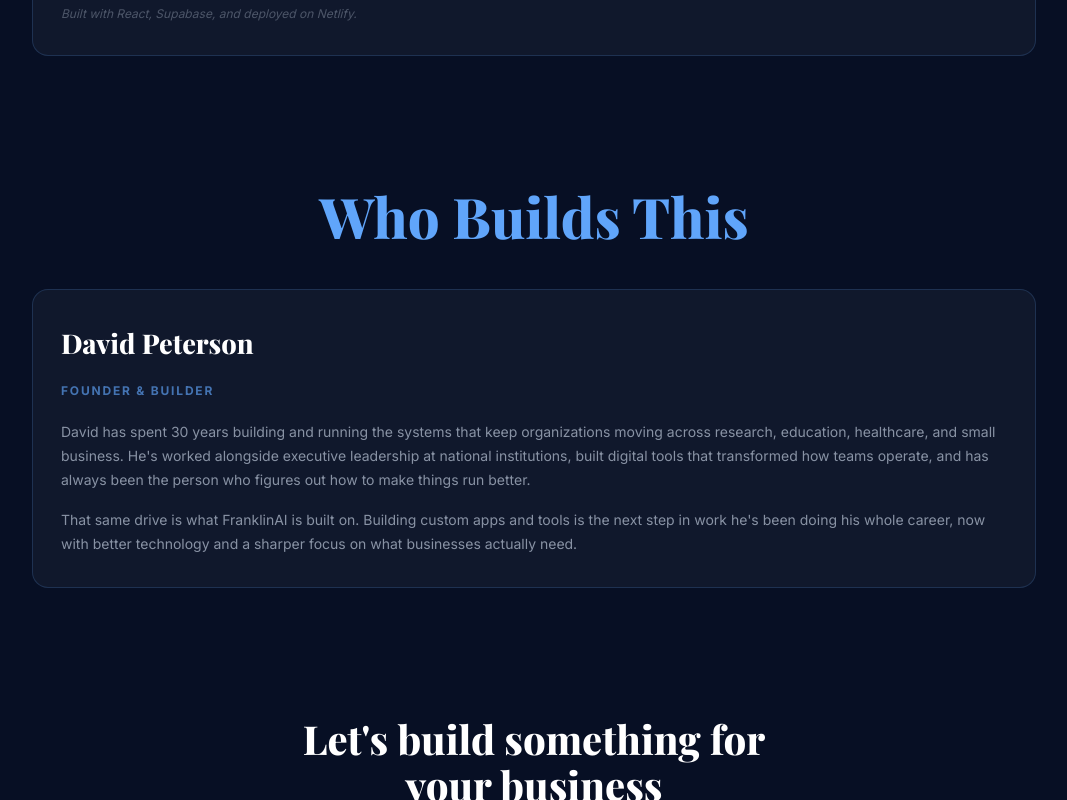
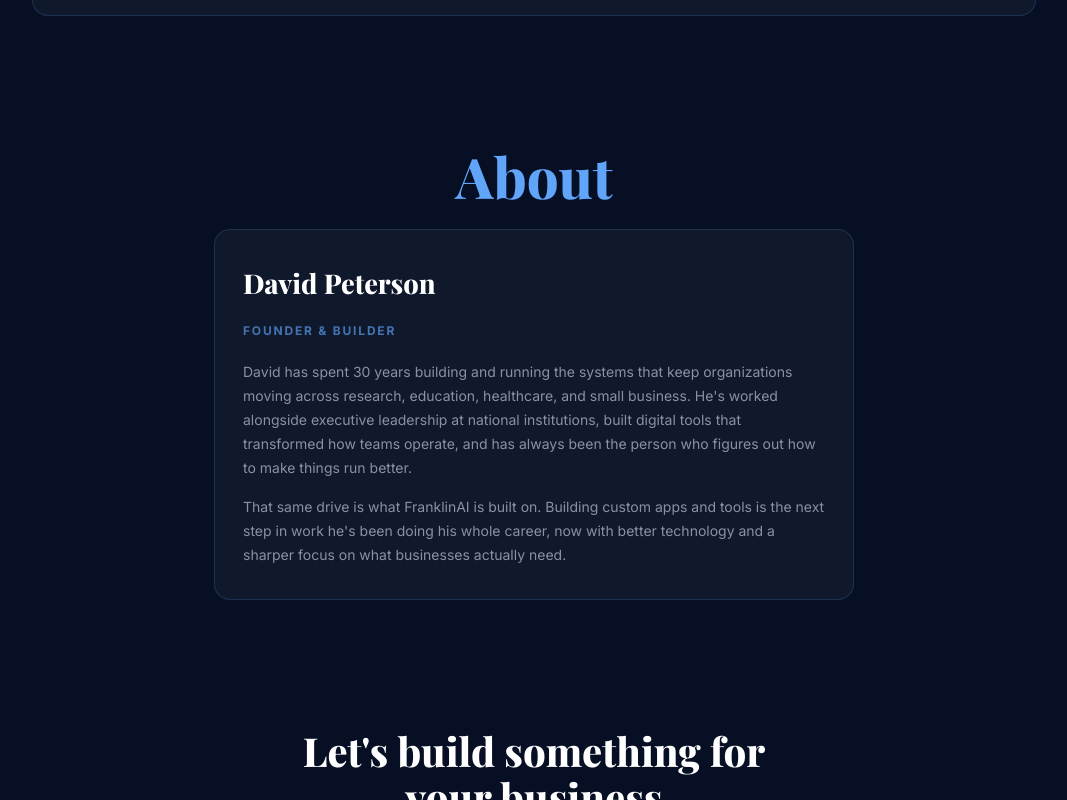
Before and after one commit to besoulful-design/franklinai-v2, a React (Vite) app: page / in a window 1280 px wide. Shown: the part 1612-2412 px from the top of the page, without its empty margins (106-1173 px from the left). Built offline with nearby package versions, Linux system fonts and the light colour scheme.

Commit message:
tighten heading spacing, fix About heading and centering

```diff
--- a/src/App.jsx
+++ b/src/App.jsx
@@ -154,8 +154,8 @@ function About() {
   return (
     <section className="section">
       <div className="container">
-        <h2 className="section-heading">Who Builds This</h2>
-        <div className="card content-card">
+        <h2 className="section-heading">About</h2>
+        <div className="card content-card content-card--centered">
           <h3 className="content-card__title">David Peterson</h3>
           <span className="content-card__label" style={{ marginBottom: '20px' }}>Founder &amp; Builder</span>
           <p className="content-card__text">
--- a/src/styles/global.css
+++ b/src/styles/global.css
@@ -289,7 +289,7 @@ a:hover {
   line-height: 1.15;
   pointer-events: none;
   text-align: center;
-  margin-bottom: 40px;
+  margin-bottom: 20px;
 }
 
 /* ============================================================
@@ -423,6 +423,11 @@ a:hover {
   opacity: 0.45;
 }
 
+.content-card--centered {
+  max-width: 640px;
+  margin: 0 auto;
+}
+
 .content-card__stack {
   font-size: var(--text-xs);
   color: var(--color-text-muted);
```
